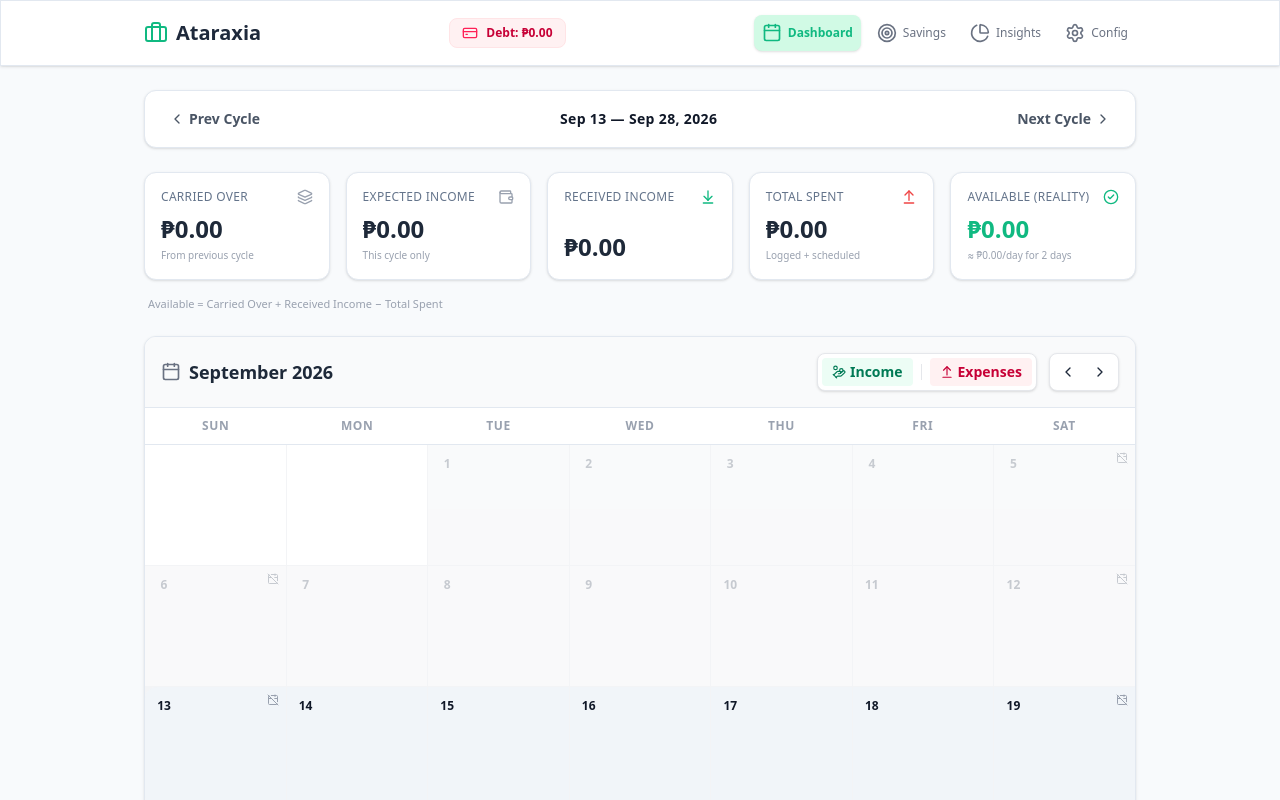
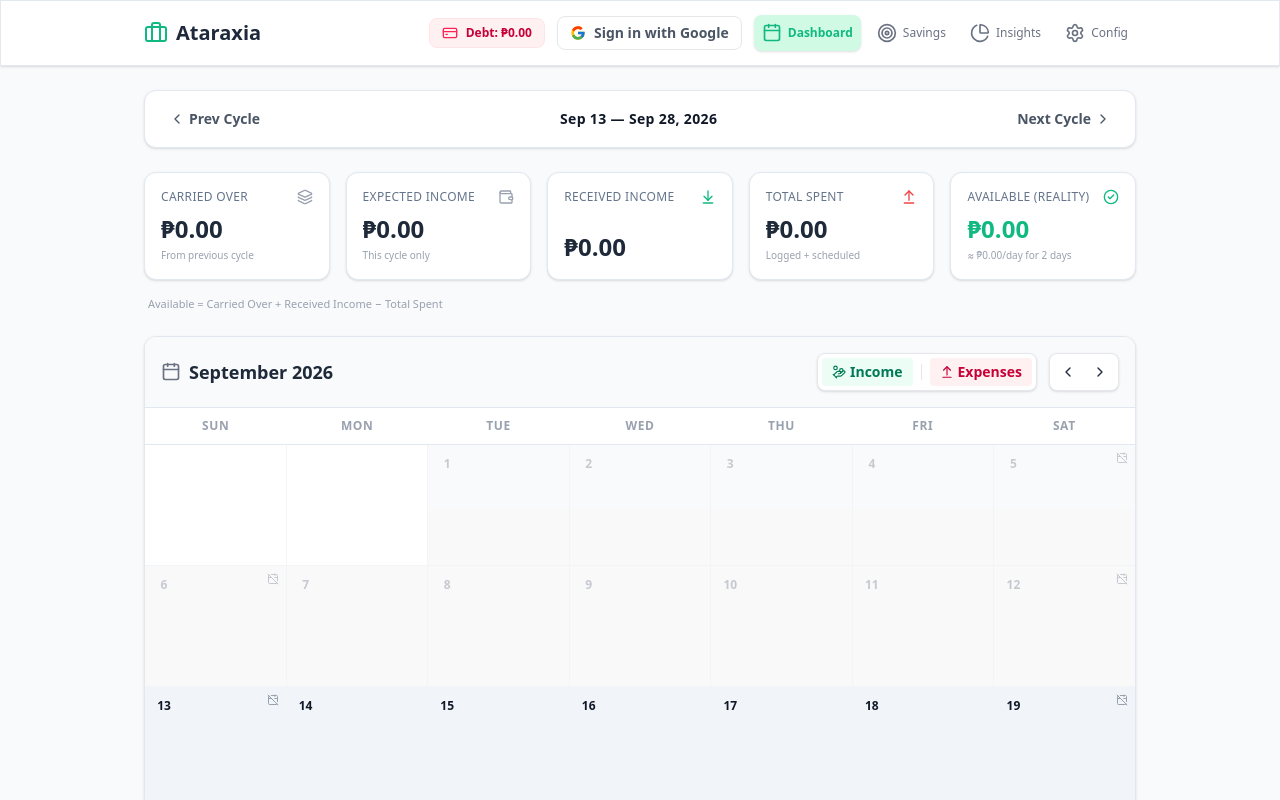
Before and after one commit to Auroriana/Ataraxiaa, a React (Vite) app: page / in a window 1280 px wide. Shown: the top 800 px of the page. Built offline with nearby package versions, Linux system fonts and the light colour scheme.

Commit message:
Add Google sign-in functionality and error handling

```diff
--- a/src/App.tsx
+++ b/src/App.tsx
@@ -1,4 +1,4 @@
-import { useState, useEffect, useMemo } from 'react';
+import { useState, useEffect, useMemo, useRef } from 'react';
 import type { Dispatch, FormEvent, ReactNode, SetStateAction } from 'react';
 import type { LucideIcon } from 'lucide-react';
 import {
@@ -6,7 +6,7 @@ import {
   Plus, Trash2, X, AlertTriangle, Download, PieChart as PieChartIcon,
   Briefcase, CalendarOff, CheckCircle2, Wallet,
   ArrowDownToLine, ArrowUpFromLine, HandCoins,
-  History, Save, Target, CreditCard,
+  History, Save, Target, CreditCard, LogOut,
   TrendingUp, TrendingDown, Lightbulb, Info, Layers
 } from 'lucide-react';
 import {
@@ -16,7 +16,8 @@ import {
 } from 'recharts';
 import { initializeApp } from 'firebase/app';
 import {
-  getAuth, signInAnonymously, signInWithCustomToken, onAuthStateChanged
+  getAuth, signInAnonymously, signInWithCustomToken, onAuthStateChanged,
+  signInWithPopup, linkWithPopup, GoogleAuthProvider, signOut
 } from 'firebase/auth';
 import type { User } from 'firebase/auth';
 import {
@@ -145,8 +146,6 @@ const DAYS_OF_WEEK = [
   { id: 6, short: 'Sat', long: 'Saturday' }
 ];
 
-// Budget warning levels, as a % of the cycle's earnings that is still available.
-// (Fixed here on purpose: older saved settings still contain the previous 50% / 20% values.)
 const CAUTION_PERCENT = 20;
 const DANGER_PERCENT = 10;
 
@@ -518,9 +517,13 @@ const app = Object.keys(firebaseConfig).length > 0 ? initializeApp(firebaseConfi
 const auth = app ? getAuth(app) : null;
 const db = app ? getFirestore(app) : null;
 const appId = typeof __app_id !== 'undefined' ? __app_id : 'default-app-id';
+const googleProvider = new GoogleAuthProvider();
 
 export default function App() {
   const [user, setUser] = useState<User | null>(null);
+  const [authLoading, setAuthLoading] = useState(true);
+  const [authError, setAuthError] = useState<string | null>(null);
+  const autoAnonRef = useRef(true);
   const [activeTab, setActiveTab] = useState<Tab>('calendar'); // 'calendar', 'savings', 'insights', 'settings'
 
   const [settings, setSettings] = useState<AppSettings>({
@@ -549,20 +552,64 @@ export default function App() {
   const [showExpenses, setShowExpenses] = useState<boolean>(true);
 
   useEffect(() => {
-    if (!auth) return;
+    if (!auth) { setAuthLoading(false); return; }
+
     const initAuth = async () => {
       try {
         if (typeof __initial_auth_token !== 'undefined' && __initial_auth_token) {
           await signInWithCustomToken(auth, __initial_auth_token);
+        }
+      } catch (err) { console.error("Auth error:", err); }
+    };
+    initAuth();
+
+    const unsubscribe = onAuthStateChanged(auth, (firebaseUser) => {
+      setUser(firebaseUser);
+      if (firebaseUser) {
+        setAuthLoading(false);
+        return;
+      }
+      if (autoAnonRef.current) {
+        signInAnonymously(auth)
+          .catch(err => console.error('Anonymous sign-in failed:', err))
+          .finally(() => setAuthLoading(false));
       } else {
-          await signInAnonymously(auth);
-        }
-      } catch (err) { console.error("Auth error:", err); }
-    };
-    initAuth();
-    const unsubscribe = onAuthStateChanged(auth, setUser);
+        setAuthLoading(false);
+      }
+    });
     return () => unsubscribe();
   }, []);
+
+  const handleGoogleSignIn = async () => {
+    if (!auth) return;
+    autoAnonRef.current = true;
+    setAuthError(null);
+    try {
+      if (auth.currentUser?.isAnonymous) {
+        await linkWithPopup(auth.currentUser, googleProvider);
+      } else {
+        await signInWithPopup(auth, googleProvider);
+      }
+    } catch (err: any) {
+      if (err?.code === 'auth/credential-already-in-use') {
+        try {
+          await signInWithPopup(auth, googleProvider);
+        } catch (err2) {
+          console.error(err2);
+          setAuthError('Could not sign in with Google. Please try again.');
+        }
+      } else if (err?.code !== 'auth/popup-closed-by-user' && err?.code !== 'auth/cancelled-popup-request') {
+        console.error(err);
+        setAuthError('Could not sign in with Google. Please try again.');
+      }
+    }
+  };
+
+  const handleSignOut = async () => {
+    if (!auth) return;
+    autoAnonRef.current = false;
+    await signOut(auth);
+  };
 
   useEffect(() => {
     if (!user || !db) return;
@@ -634,26 +681,44 @@ export default function App() {
   const isViewingFutureCycle = viewedStartStr > todayStartStr;
   const daysLeft = isViewingCurrentCycle ? Math.max(1, daysBetween(toYYYYMMDD(new Date()), cycleStats.endStr) + 1) : 0;
 
-  if (!user && app) return <div className="min-h-screen flex items-center justify-center bg-gray-50 text-gray-500">Loading Ataraxia...</div>;
+  if (authLoading) return <div className="min-h-screen flex items-center justify-center bg-gray-50 text-gray-500">Loading Ataraxia...</div>;
+
+  if (!user && app) {
+    return (
+      <div className="min-h-screen flex flex-col items-center justify-center bg-gray-50 text-center p-6 gap-4">
+        <Briefcase className="w-10 h-10 text-emerald-500" />
+        <div>
+          <h1 className="text-xl font-bold text-gray-800">Ataraxia</h1>
+          <p className="text-sm text-gray-500 mt-1 max-w-xs">You're signed out. Sign in with Google to see your synced budget.</p>
+        </div>
+        {authError && <p className="text-sm text-red-600">{authError}</p>}
+        <button onClick={handleGoogleSignIn} className="flex items-center gap-2 bg-white border border-gray-300 shadow-sm px-4 py-2 rounded-lg font-semibold text-gray-700 hover:bg-gray-50 transition-colors">
+          <GoogleGIcon className="w-5 h-5" /> Continue with Google
+        </button>
+      </div>
+    );
+  }
 
   return (
     <>
       <style dangerouslySetInnerHTML={{ __html: THEME_STYLES }} />
       <div className={`theme-wrapper atx-container pb-20`} data-budget-state={cycleStats.healthState}>
 
-        {}
         <header className="atx-card border-b sticky top-0 z-10 shadow-sm">
           <div className="max-w-5xl mx-auto px-4 h-16 flex items-center justify-between">
             <h1 className="text-xl font-bold flex items-center gap-2">
               <Briefcase className="w-6 h-6 text-[var(--atx-accent)] transition-colors" /> Ataraxia
             </h1>
 
+            <div className="flex items-center gap-2 sm:gap-3">
               <div className="hidden sm:flex items-center gap-3">
                 <div className="bg-rose-50 px-3 py-1.5 rounded-lg border border-rose-100 flex items-center gap-2">
                   <CreditCard className="w-4 h-4 text-rose-500" />
                   <span className="text-xs font-bold text-rose-700">Debt: {formatPHP(globalDebtTotal)}</span>
                 </div>
               </div>
+
+              <AuthControl user={user} onSignIn={handleGoogleSignIn} onSignOut={handleSignOut} />
 
               <div className="flex space-x-1 sm:space-x-2">
                 <NavButton icon={CalendarIcon} label="Dashboard" active={activeTab === 'calendar'} onClick={() => setActiveTab('calendar')} />
@@ -662,7 +727,17 @@ export default function App() {
                 <NavButton icon={Settings} label="Config" active={activeTab === 'settings'} onClick={() => setActiveTab('settings')} />
               </div>
             </div>
+          </div>
         </header>
+
+        {authError && (
+          <div className="max-w-5xl mx-auto px-4 pt-3">
+            <div className="bg-red-50 border border-red-200 text-red-700 text-sm px-3 py-2 rounded-lg flex items-center justify-between gap-3">
+              <span>{authError}</span>
+              <button onClick={() => setAuthError(null)} className="text-red-400 hover:text-red-600 shrink-0"><X className="w-4 h-4"/></button>
+            </div>
+          </div>
+        )}
 
         <main className="max-w-5xl mx-auto px-4 py-6 space-y-6">
           {activeTab === 'calendar' && (
@@ -2218,3 +2293,41 @@ function SettingsView({ settings, user, db, appId, fixedExpenses, incomeRules, e
     </div>
   );
 }
+
+function GoogleGIcon({ className = "w-4 h-4" }: { className?: string }) {
+  return (
+    <svg viewBox="0 0 48 48" className={className} aria-hidden="true">
+      <path fill="#FFC107" d="M43.611,20.083H42V20H24v8h11.303c-1.649,4.657-6.08,8-11.303,8c-6.627,0-12-5.373-12-12c0-6.627,5.373-12,12-12c3.059,0,5.842,1.154,7.961,3.039l5.657-5.657C34.046,6.053,29.268,4,24,4C12.955,4,4,12.955,4,24c0,11.045,8.955,20,20,20c11.045,0,20-8.955,20-20C44,22.659,43.862,21.35,43.611,20.083z"/>
+      <path fill="#FF3D00" d="M6.306,14.691l6.571,4.819C14.655,15.108,18.961,12,24,12c3.059,0,5.842,1.154,7.961,3.039l5.657-5.657C34.046,6.053,29.268,4,24,4C16.318,4,9.656,8.337,6.306,14.691z"/>
+      <path fill="#4CAF50" d="M24,44c5.166,0,9.86-1.977,13.409-5.192l-6.19-5.238C29.211,35.091,26.715,36,24,36c-5.202,0-9.619-3.317-11.283-7.946l-6.522,5.025C9.505,39.556,16.227,44,24,44z"/>
+      <path fill="#1976D2" d="M43.611,20.083H42V20H24v8h11.303c-0.792,2.237-2.231,4.166-4.087,5.571c0.001-0.001,0.002-0.001,0.003-0.002l6.19,5.238C36.971,39.205,44,34,44,24C44,22.659,43.862,21.35,43.611,20.083z"/>
+    </svg>
+  );
+}
+
+function AuthControl({ user, onSignIn, onSignOut }: { user: User | null; onSignIn: () => void; onSignOut: () => void; }) {
+  if (!user || user.isAnonymous) {
+    return (
+      <button onClick={onSignIn} className="flex items-center gap-2 text-sm font-semibold text-gray-600 hover:bg-gray-100 border border-gray-200 px-2.5 sm:px-3 py-1.5 rounded-lg transition-colors">
+        <GoogleGIcon className="w-4 h-4" />
+        <span className="hidden sm:inline">Sign in with Google</span>
+      </button>
+    );
+  }
+
+  return (
+    <div className="flex items-center gap-1.5">
+      {user.photoURL ? (
+        <img src={user.photoURL} alt={user.displayName || 'Account'} referrerPolicy="no-referrer" className="w-7 h-7 rounded-full border border-gray-200" />
+      ) : (
+        <div className="w-7 h-7 rounded-full bg-gray-200 flex items-center justify-center text-xs font-bold text-gray-600">
+          {(user.displayName || user.email || '?').charAt(0).toUpperCase()}
+        </div>
+      )}
+      <span className="hidden md:inline text-sm font-semibold text-gray-700 max-w-[120px] truncate">{user.displayName || user.email}</span>
+      <button onClick={onSignOut} title="Sign out" className="text-gray-400 hover:text-red-500 p-1.5 rounded-lg hover:bg-gray-100 transition-colors">
+        <LogOut className="w-4 h-4" />
+      </button>
+    </div>
+  );
+}
```
Lines whose indentation alone changed are shown as unchanged.
